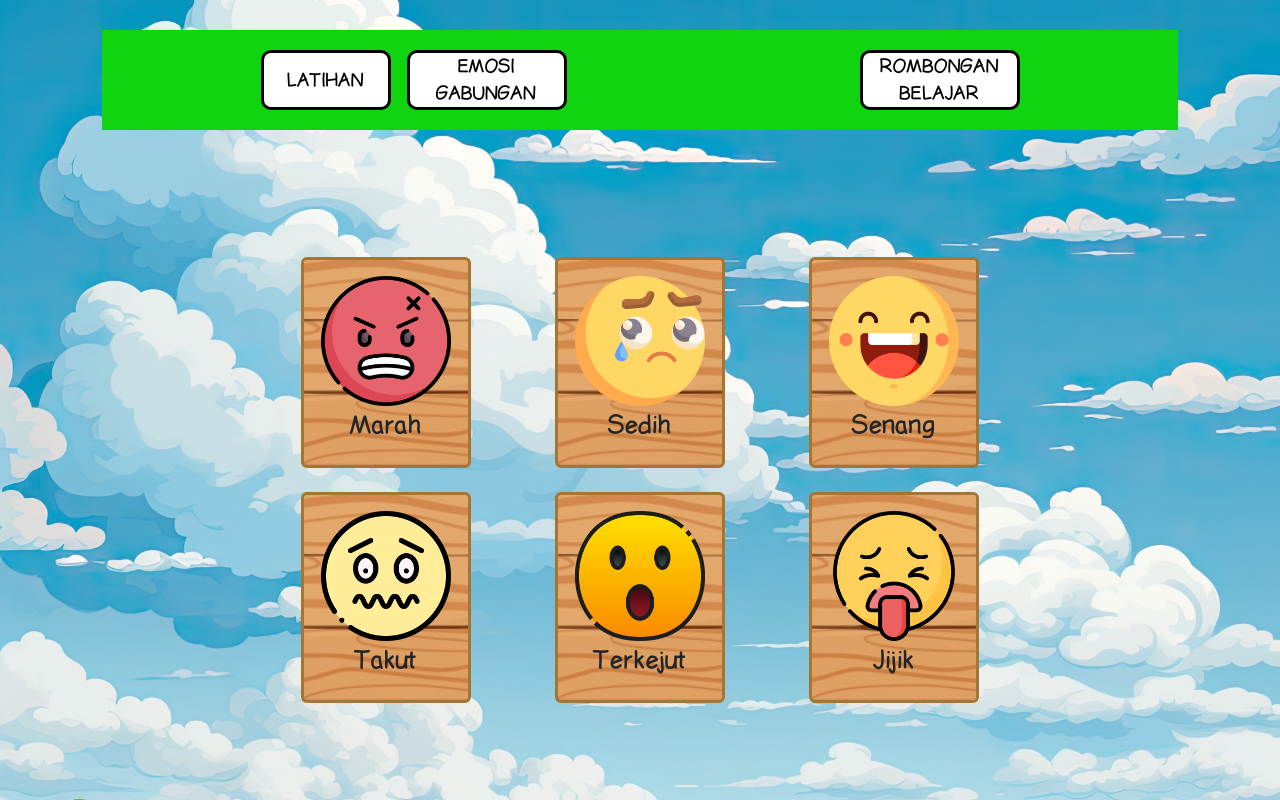
After one commit to wendwin/pengenalan-emosi, a Flask app: page /latihan/rombel/emosi/siswa/pilih-emosi in a window 1280 px wide. The commit adds this page. Run offline with Flask 3, Linux system fonts and the light colour scheme; some libraries are stand-ins or nearby versions.

Commit message:
menambahkan tampilan latihan pilihan emosi

```diff
--- a/app/app.py
+++ b/app/app.py
@@ -1,26 +1,25 @@
 from flask import Flask,render_template, session, request, redirect, url_for
 from flask_sqlalchemy import SQLAlchemy
-from flask_migrate import Migrate
 import pymysql
 # pymysql.install_as_MySQLdb()
 
 app = Flask(__name__)
 app.config['SECRET_KEY'] = 'KaVGm31asLwNAlaoG'
-app.config['SQLALCHEMY_DATABASE_URI'] = 'mysql://root@localhost/emoji'
-app.config['SQLALCHEMY_COMMIT_ON_TEARDOWN'] = True
-app.config['SQLALCHEMY_TRACK_MODIFICATIONS'] = False
+# app.config['SQLALCHEMY_DATABASE_URI'] = 'mysql://root@localhost/emoji'
+# app.config['SQLALCHEMY_COMMIT_ON_TEARDOWN'] = True
+# app.config['SQLALCHEMY_TRACK_MODIFICATIONS'] = False
 
 
-db = SQLAlchemy(app)
-migrate = Migrate(app, db)
+# db = SQLAlchemy(app)
+# migrate = Migrate(app, db)
 
 
 
-class User(db.Model):
-    id = db.Column(db.Integer, primary_key=True)
-    name = db.Column(db.String(128))
-    rombongan = db.Column(db.String(2))
-    gambar = db.Column(db.String(100))
+# class User(db.Model):
+#     id = db.Column(db.Integer, primary_key=True)
+#     name = db.Column(db.String(128))
+#     rombongan = db.Column(db.String(2))
+#     gambar = db.Column(db.String(100))
 
 @app.route('/')
 def index():
@@ -50,5 +49,9 @@ def latihan_rombel_dasar():
 def latihan_rombel_gabungan():
     return render_template('latihan/latihan-emosi-gabungan.html')
 
+@app.route('/latihan/rombel/emosi/siswa/pilih-emosi')
+def latiha_pilih_emosi():
+    return render_template('latihan/latihan-pemilihan-emosi.html')
+
 if __name__ == '__main__':
     app.run(debug=True)
--- a/app/static/css/style.css
+++ b/app/static/css/style.css
@@ -116,6 +116,10 @@ body {
 /* materi opsion*/
 
 /* latihan options */
+.card .card-title{
+  font-family: comic;
+}
+
 .header .title-text {
   font-family: comic;
   width: 120px;
@@ -150,6 +154,10 @@ body {
   border: 3px solid #a47533;
 }
 
+.header a{
+  text-decoration: none;
+}
+
 .header .rombel {
   width: 100%;
   padding: 20px;
@@ -166,11 +174,15 @@ body {
 
 /* latihan options */
 
+/* latihan pilih emosi */
+
+ .header .emosi img{
+  width: 70px;
+  height: 100%;
+ }
+
+
 /* Layar besar (desktop) */
-@media (min-width: 1200px) {
-  /* Gaya khusus untuk layar besar */
-}
-
 /* Layar sedang (tablet atau desktop kecil) */
 @media (min-width: 768px) {
   .menu .menu-item img {
@@ -239,6 +251,11 @@ body {
   /* materi options */
 
   /* latihan options */
+
+  .card .card-title{
+    font-size: 25px;
+  }
+
   .header .title-text {
     width: 130px;
     height: 60px;
@@ -260,4 +277,43 @@ body {
   }
 
   /* latihan options */
+
+  /*latihan pilih emosi*/
+
+
+  .header .emosi .card {
+    width: 170px;
+    margin-bottom: 10px;
+    background-image: url(/static/img/button/cartoon-set-wooden-signboards.png);
+    background-size: cover;
+    background-position: center;
+    border: 3px solid #a47533;
+  }
+
+  .header .emosi .card {
+    margin: 0px 10px;
+  }
+
+  .header .emosi img{
+    width: 130px;
+    height: 100%;
+  }
+
+  .header .emosi .card .card-title{
+    margin-top: 5px;
+  }
+  /*latihan pilih emsi*/
+
 }
+@media (min-width: 1200px) {
+  /* Gaya khusus untuk layar besar */
+
+  .header .emosi{
+    width: 900px;
+  }
+
+  .header .emosi .card {
+    margin: 0px 30px;
+  }
+
+}
--- /dev/null
+++ b/app/templates/components/emosi.html
@@ -0,0 +1,40 @@
+<div class="menu-btn m-auto d-flex justify-content-center">
+    <div class="emosi m-auto d-flex flex-wrap justify-content-center align-items-center gap-4">
+            <div class="card">
+                <div class="card-body d-flex flex-column justify-content-center align-items-center ">
+                        <img src="/static/img/emoji/dasar/angry.png" alt="">
+                        <h5 class="card-title">Marah</h5>
+                </div>
+            </div>
+            <div class="card">
+                <div class="card-body d-flex flex-column justify-content-center align-items-center ">
+                        <img src="/static/img/emoji/dasar/sad.png" alt="">
+                        <h5 class="card-title">Sedih</h5>
+                </div>
+            </div>
+            <div class="card">
+                <div class="card-body d-flex flex-column justify-content-center align-items-center ">
+                        <img src="/static/img/emoji/dasar/laughing.png" alt="">
+                        <h5 class="card-title">Senang</h5>
+                </div>
+            </div>
+            <div class="card">
+                <div class="card-body d-flex flex-column justify-content-center align-items-center ">
+                        <img src="/static/img/emoji/dasar/afraid.png" alt="">
+                        <h5 class="card-title">Takut</h5>
+                </div>
+            </div>
+            <div class="card">
+                <div class="card-body d-flex flex-column justify-content-center align-items-center ">
+                        <img src="/static/img/emoji/dasar/suprised.png" alt="">
+                        <h5 class="card-title">Terkejut</h5>
+                </div>
+            </div>
+            <div class="card">
+                <div class="card-body d-flex flex-column justify-content-center align-items-center ">
+                        <img src="/static/img/emoji/dasar/disgusted.png" alt="">
+                        <h5 class="card-title">Jijik</h5>
+                </div>
+            </div>
+    </div>
+</div>
--- a/app/templates/components/rombel.html
+++ b/app/templates/components/rombel.html
@@ -3,7 +3,7 @@
         <div class="">
             <div class="card">
                 <div class="card-body d-flex justify-content-center align-items-center ">
-                    <a href="{{ url_for('latihan') }}">
+                    <a href="{{ url_for('latihan_pilih_emosi') }}">
                         <h5 class="card-title">1</h5>
                     </a>
                 </div>
--- /dev/null
+++ b/app/templates/latihan/latihan-pemilihan-emosi.html
@@ -0,0 +1,21 @@
+{% extends "base.html" %}
+
+{% block content %}
+<div class="container">
+    <div class="header vh-100 d-flex flex-column">
+        <div class="title d-flex flex-wrap justify-content-around align-items-center gap-3">
+            <div class="d-flex flex-wrap justify-content-center align-items-center gap-3">
+                <div class="title-text d-flex justify-content-center align-items-center text-uppercase">latihan
+                </div>
+                <div class="title-materi d-flex justify-content-center align-items-center text-uppercase">emosi gabungan
+                </div>
+            </div>
+            <div class="title-materi d-flex justify-content-center align-items-center text-uppercase">rombongan belajar
+            </div>
+        </div>
+
+        {% include 'components/emosi.html' %}
+
+    </div>
+</div>
+{% endblock %}
```
Also changed, not shown: app/static/img/emoji/dasar/afraid.png (added), app/static/img/emoji/dasar/disgusted.png (added), app/static/img/emoji/dasar/suprised.png (added), app/static/img/emoji/gabungan/amazed.png (added), app/static/img/emoji/gabungan/dislike.png (added).
